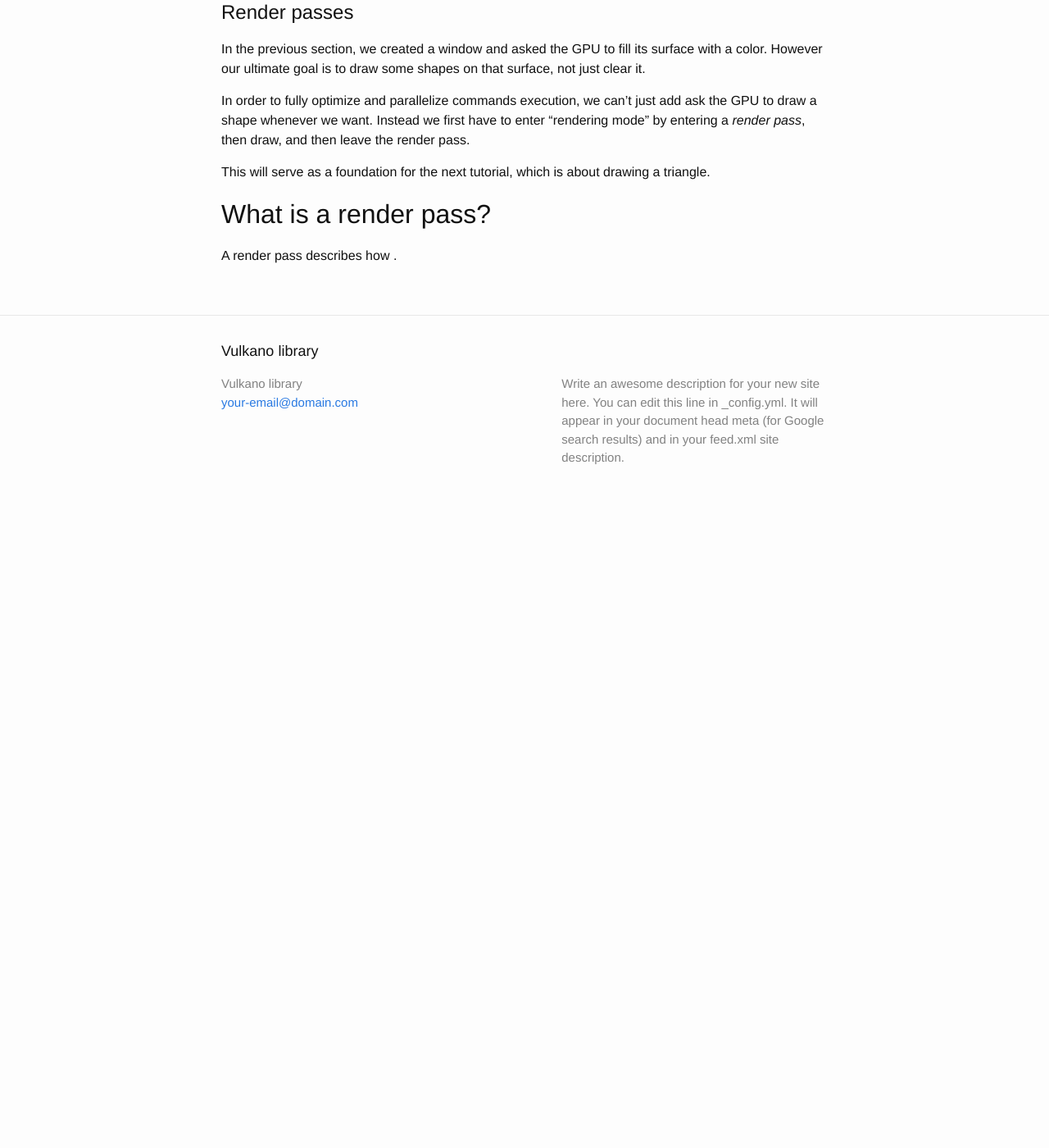
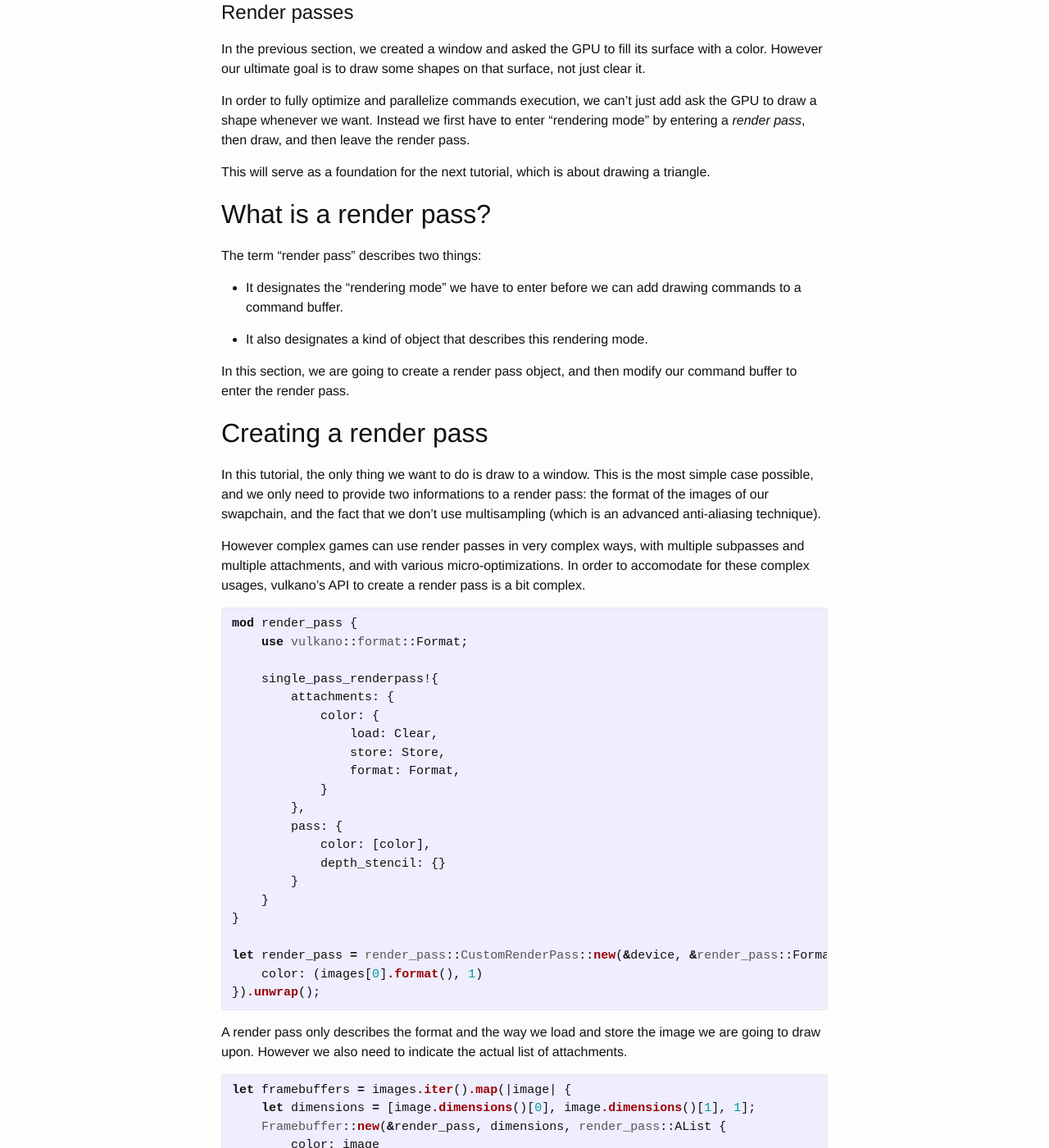
Before and after one commit to vulkano-rs/vulkano, a Jekyll site: the page built from www/guide/04-render-pass.md, in a window 1280 px wide and 1400 px high, scrolled down 279 px. Shown: the whole window at 82% size. Built offline with Jekyll 4.4.1, drawn with Linux system fonts in a browser that asks for light colours; before the commit the page ends 909 px from its top, so only the background shows below that; some of the changed text lies outside the part shown.

Commit message:
More tutorial work

```diff
--- a/www/guide/04-render-pass.md
+++ b/www/guide/04-render-pass.md
@@ -16,4 +16,68 @@ This will serve as a foundation for the next tutorial, which is about drawing a
 
 ## What is a render pass?
 
-A render pass describes how .
+The term "render pass" describes two things:
+
+- It designates the "rendering mode" we have to enter before we can add drawing commands to
+  a command buffer.
+
+- It also designates a kind of object that describes this rendering mode.
+
+In this section, we are going to create a render pass object, and then modify our command buffer
+to enter the render pass.
+
+## Creating a render pass
+
+In this tutorial, the only thing we want to do is draw to a window. This is the most simple case
+possible, and we only need to provide two informations to a render pass: the format of the images
+of our swapchain, and the fact that we don't use multisampling (which is an advanced anti-aliasing
+technique).
+
+However complex games can use render passes in very complex ways, with multiple subpasses and
+multiple attachments, and with various micro-optimizations. In order to accomodate for these
+complex usages, vulkano's API to create a render pass is a bit complex.
+
+{% highlight rust %}
+mod render_pass {
+    use vulkano::format::Format;
+
+    single_pass_renderpass!{
+        attachments: {
+            color: {
+                load: Clear,
+                store: Store,
+                format: Format,
+            }
+        },
+        pass: {
+            color: [color],
+            depth_stencil: {}
+        }
+    }
+}
+
+let render_pass = render_pass::CustomRenderPass::new(&device, &render_pass::Formats {
+    color: (images[0].format(), 1)
+}).unwrap();
+{% endhighlight %}
+
+A render pass only describes the format and the way we load and store the image we are going to
+draw upon. However we also need to indicate the actual list of attachments.
+
+{% highlight rust %}
+let framebuffers = images.iter().map(|image| {
+    let dimensions = [image.dimensions()[0], image.dimensions()[1], 1];
+    Framebuffer::new(&render_pass, dimensions, render_pass::AList {
+        color: image
+    }).unwrap()
+}).collect::<Vec<_>>();
+{% endhighlight %}
+
+{% highlight rust %}
+let command_buffer = PrimaryCommandBufferBuilder::new(&cb_pool)
+    .draw_inline(&render_pass, &framebuffers[image_num], render_pass::ClearValues {
+        color: [0.0, 0.0, 1.0, 1.0]
+    })
+    .draw_end()
+    .build();
+{% endhighlight %}
```
Also changed, not shown: www/guide/03-window-swapchain.md (+58 -2 lines).
